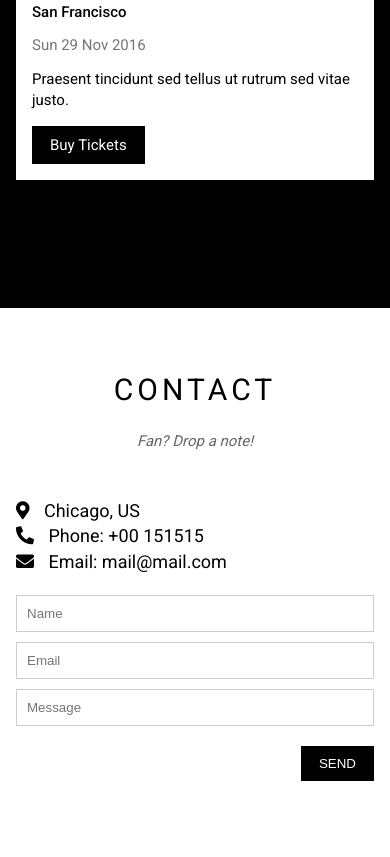
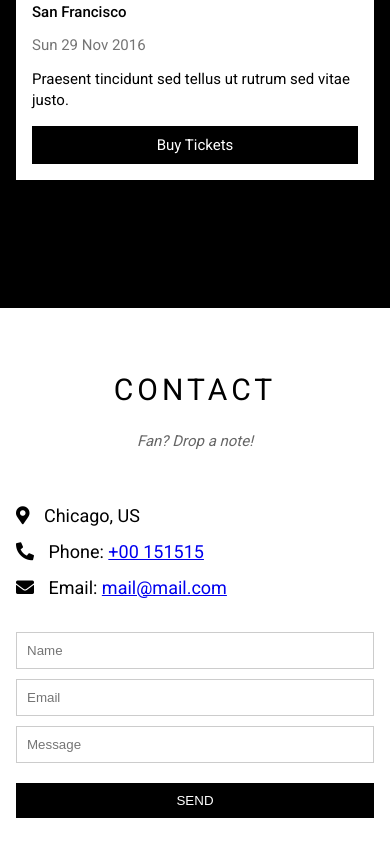
Before and after one commit to nmhyh/learn_html_css, a plain HTML site: page the-band/index.html in a window 390 px wide. Shown: the part 3239-4096 px from the top of the page. Drawn offline with Linux system fonts and the light colour scheme.

Commit message:
css_responsive_the_band

```diff
--- a/the-band/assets/css/style.css
+++ b/the-band/assets/css/style.css
@@ -319,6 +319,7 @@ html {
     text-decoration: none;
     padding: 10px 18px;
     display: inline-block;
+    text-align: center;
 }
 
 .btn:hover {
@@ -344,6 +345,10 @@ html {
 .contact-left-info em[class*="fa-"] {
     margin-right: 10px;
     display: inline-block;
+}
+
+.contact-left-info a:hover {
+    opacity: 0.7;
 }
 
 .contact-right {
@@ -521,6 +526,31 @@ html {
 
 }
 
+/* TABLET */
+@media (max-width: 1023px) {
+    .contact-btn-send,
+    .place-buy-btn {
+        width: 100%;
+    }
+
+    .socials {
+        font-size: 48px;
+    }
+
+    .socials-link {
+        margin: 0 8px;
+    }
+
+    .copy-right a {
+        padding: 12px 0px;
+        display: inline-block;
+    }
+
+    .contact-left-info {
+        line-height: 2;
+    }
+}
+
 /* MOBILE */
 @media (max-width: 739px) {
     .header {
@@ -575,7 +605,7 @@ html {
     }
 
     .contact-right {
-        margin-top: 10px;
+        margin-top: 16px;
     }
 
     .contact-name {
--- a/the-band/index.html
+++ b/the-band/index.html
@@ -192,11 +192,11 @@
                         </p>
                         <p class="contact-left-info">
                             <em class="fas fa-phone-alt"></em>
-                            Phone: +00 151515
+                            Phone: <a href="tel:+00 151515">+00 151515</a>
                         </p>
                         <p class="contact-left-info">
                             <em class="fas fa-envelope"></em>
-                            Email: mail@mail.com
+                            Email: <a href="mailto:mail@mail.com">mail@mail.com</a>
                         </p>
                     </div>
                     <div class="contact-right s-col-full">
```
